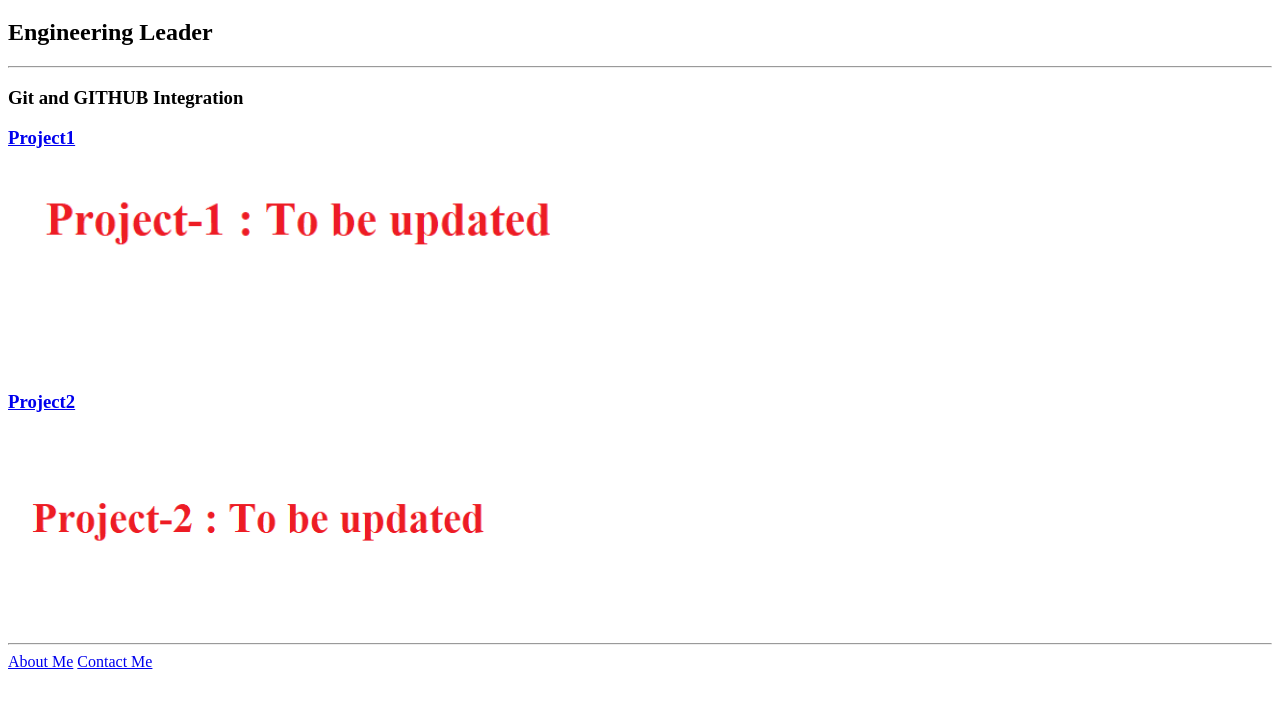
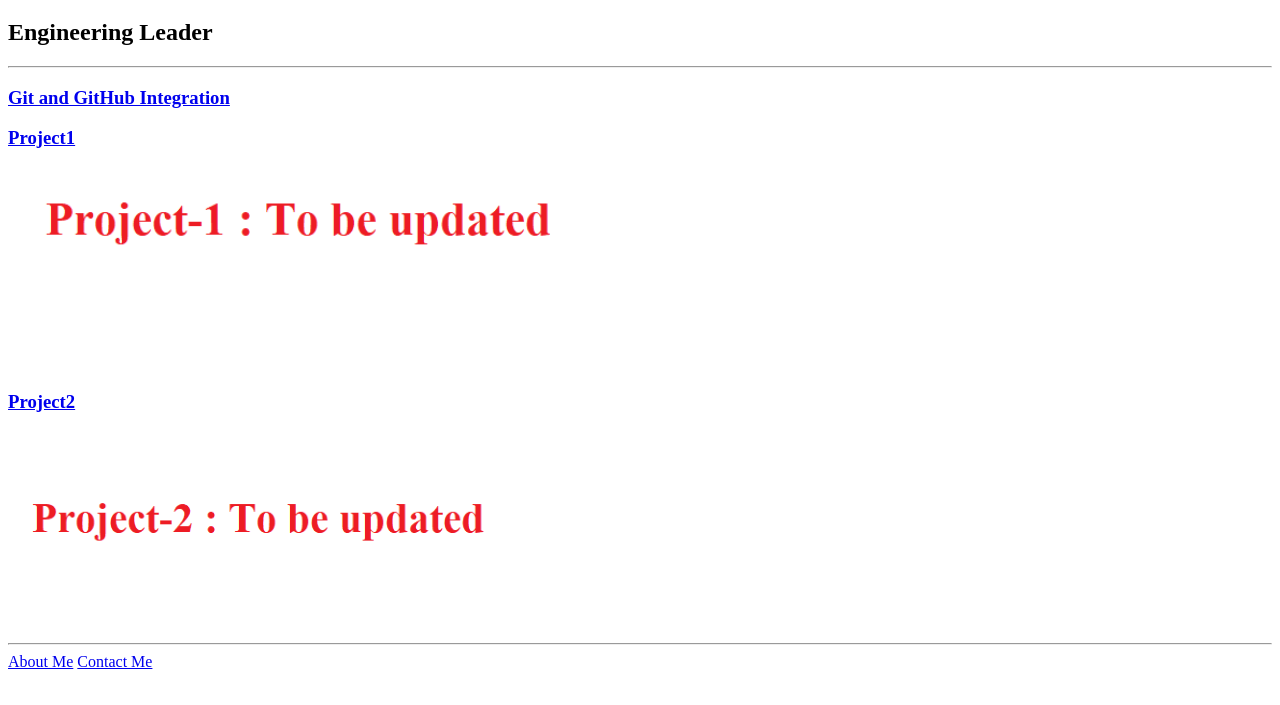
Before and after one commit to abhirpatil21/abhi-html-portfolio, a plain HTML site: page index.html in a window 1280 px wide. Shown: the part 61-766 px from the top of the page. Drawn offline with Linux system fonts and the light colour scheme.

Commit message:
Abhi - Bug fix of index.html for gitgithumint file

```diff
--- a/index.html
+++ b/index.html
@@ -11,7 +11,7 @@
   <h2>Engineering Leader</h2>
   <hr />
 
-  <h3><a href="./public/gitgithubint.html"></a>Git and GITHUB Integration</h3>
+  <h3><a href="./public/gitgithubint.html">Git and GitHub Integration</a></h3>
 
   <h3><a href="./public/prj1.html">Project1</a></h3>
   <img src="./assets/images/Prj1.png" height="200" alt="Project1 text"/>
```
